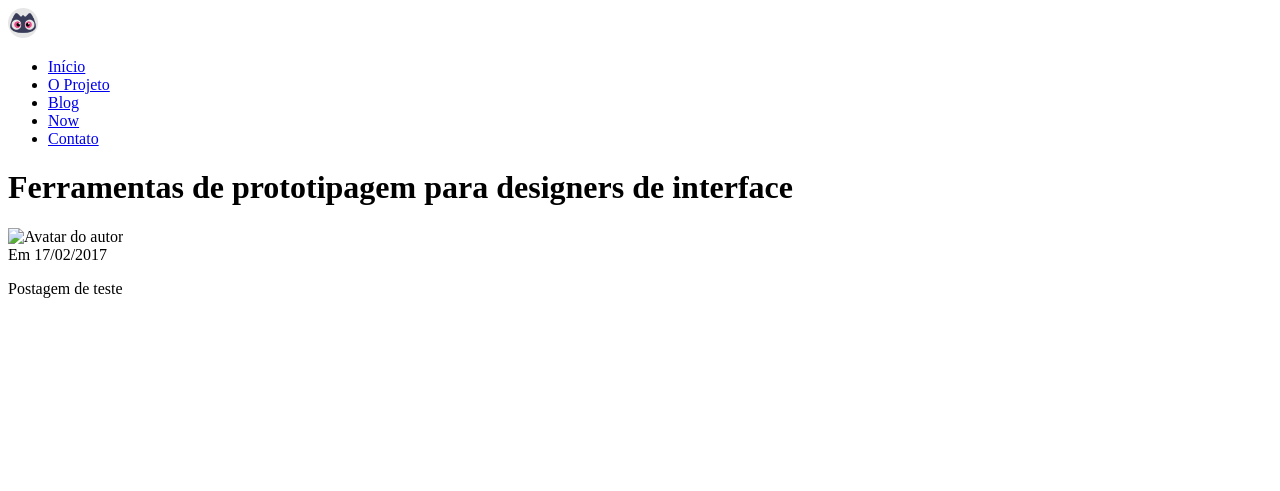
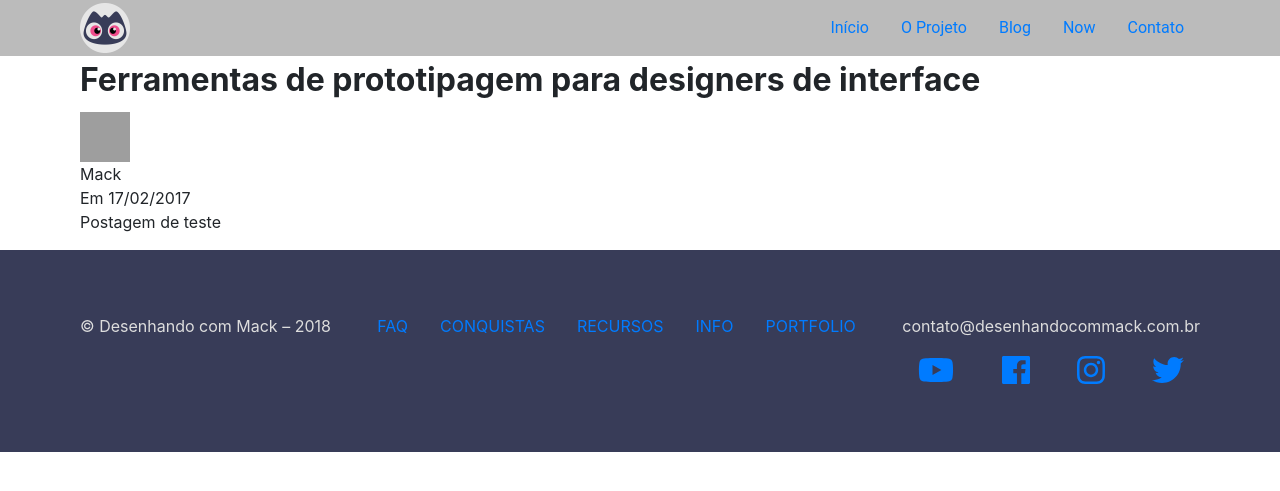
Before and after one commit to desenhandocommack/desenhandocommack.github.io, a Jekyll site: the page built from _posts/2017-02-17-postagem-4.md, in a window 1280 px wide. Shown: the top 491 px of the page. Built offline with Jekyll 4.4.1, drawn with Linux system fonts in a browser that asks for light colours; nearby versions of some CDN libraries; grey boxes are pictures that could not be loaded.

Commit message:
foram realizadas varias modificações

```diff
--- a/_config.yml
+++ b/_config.yml
@@ -5,14 +5,14 @@ baseurl: "" # the subpath of your site, e.g. /blog
 url: "http://desenhandocommack.com.br"
 
 social:
-  - twitter: mackdesenhos
-  - facebook: desenhandocommack
-  - youtube: desenhandocommack
-  - instagram: desenhandocommack
+    twitter: mackdesenhos
+    facebook: desenhandocommack
+    youtube: desenhandocommack
+    instagram: desenhandocommack
 
 author:
-  - name: Mack
-  - avatar: https://placeimg.com/50/50/people
+    name: Mack
+    avatar: https://placeimg.com/50/50/people
 
 paginate: 6
 paginate_path: "/blog/page-:num/"
--- a/_includes/footer.html
+++ b/_includes/footer.html
@@ -0,0 +1,21 @@
+<div class="footer-info">
+    <span class="footer-copy">&copy; Desenhando com Mack &ndash; 2018</span>
+
+    <ul class="footer-pages">
+        <li><a href="#">FAQ</a></li>
+        <li><a href="#">CONQUISTAS</a></li>
+        <li><a href="#">RECURSOS</a></li>
+        <li><a href="#">INFO</a></li>
+        <li><a href="#">PORTFOLIO</a></li>
+    </ul>
+
+    <div class="social">
+        <div class="social-email">contato@desenhandocommack.com.br</div>
+        <ul class="social-list">
+            <li><a href="#"><i class="fa-2x fab fa-youtube"></i></a></li>
+            <li><a href="#"><i class="fa-2x fab fa-facebook"></i></a></li>
+            <li><a href="#"><i class="fa-2x fab fa-instagram"></i></a></li>
+            <li><a href="#"><i class="fa-2x fab fa-twitter"></i></a></li>
+        </ul>
+    </div>
+</div>
--- a/_includes/header.html
+++ b/_includes/header.html
@@ -0,0 +1,2 @@
+<h1 class="page-title">{{ page.page_title }}</h1>
+<h2 class="page-description">{{ page.page_description }}</h2>
--- a/_includes/topbar.html
+++ b/_includes/topbar.html
@@ -1,7 +1,10 @@
 <div class="topbar">
-  <img src="/assets/img/logo.png" alt="Logo do site" width="30">
+    <img class="topbar-logo" src="/assets/img/logo.png" alt="Logo do site" height="50">
 
-  <ul class="topbar-list">
+    <div class="topbar-menu">
+        <span id="toggle"><i class="topbar-toggle fas fa-bars fa-2x"></i></span>
+
+        <ul class="topbar-list" id="menu">
             {% for i in site.topbar %}
 
             {% capture url %}{{ i | downcase | slugify | append: "/" | prepend: "/" | replace: "/início/", "/" }}{% endcapture %}
@@ -16,3 +19,4 @@
             {% endfor %}
         </ul>
     </div>
+</div>
--- a/_layouts/default.html
+++ b/_layouts/default.html
@@ -11,7 +11,7 @@
     <script defer src="https://use.fontawesome.com/releases/v5.0.6/js/all.js"></script>
   </head>
 
-  <body>
+  <body class="nojs">
     <header class="header">
       {% include topbar.html %}
 
@@ -22,5 +22,7 @@
     <main class="main">{{ content }}</main>
 
     <footer class="footer">{% include footer.html %}</footer>
+
+    <script src="{{ "/assets/js/functions.js" | relative_url }}" charset="utf-8"></script>
   </body>
 </html>
--- a/_sass/_card.scss
+++ b/_sass/_card.scss
@@ -1,15 +1,88 @@
+.card-container {
+    @include clearfix;
+    margin-top: 5rem;
+}
+
 .card {
+    font-family: "Roboto Condensed";
+    padding: 0 1.5rem;
+    margin-bottom: 5rem;
 
+    @media screen and (min-width: 700px) {
+        float: left;
+        width: 50%;
+    }
+
+    @media screen and (min-width: 960px) {
+        width: 33.33333%;
+    }
+}
+
+.card-separator {
+    margin: 0;
+    border: none;
+    clear: both;
+
+    @media screen and (min-width: 700px) {
+        &.w33 {
+            display: none;
+        }
+    }
+
+    @media screen and (min-width: 960px) {
+        &.w50 { display: none;  }
+        &.w33 { display: block; }
+    }
+}
+.card-next, .card-previous {
+    font-family: "Roboto Condensed";
+    font-size: 1.5rem;
+    font-weight: 900;
+    color: #808080;
+
+
+
+    &.disabled {
+        color: #b0b0b0;
+    }
+}
+
+.card-arrow {
+    color: #EE4C8B;
+
+    &.disabled {
+        color: #b0b0b0;
+    }
+}
+
+.card-pagination {
+    width: 100%;
+    display: flex;
+    justify-content: space-between;
+    margin-bottom: 5rem;
+
+    a:hover {
+        text-decoration: none;
+    }
 }
 
 .card-title {
-
+    font-weight: lighter;
+    font-size: 1.375rem;
+    a { color: #333; }
+    text-align: center;
+    margin: 0 1rem 0;
 }
 
 .card-thumbnail {
-
+    display: block;
+    width: 100%;
+    max-height: 160px;
 }
 
 .card-category {
-
+    font-size: 1.125rem;
+    color: #EE4C8B;
+    font-weight: bolder;
+    margin-bottom: 0;
 }
--- /dev/null
+++ b/_sass/_footer.scss
@@ -0,0 +1,55 @@
+.footer {
+    background: #383C58;
+    color: #ddd;
+    padding: 3rem 0;
+}
+
+.footer-info {
+    max-width: 70rem;
+    margin: auto;
+    text-align: center;
+
+    @media screen and (min-width: 1050px) {
+        display: flex;
+        justify-content: space-between;
+        align-items: baseline;
+    }
+}
+
+.footer-copy {
+    white-space: nowrap;
+}
+
+.footer-pages {
+    padding: 0;
+    margin: 0;
+    list-style: none;
+    display: flex;
+    justify-content: center;
+
+    a {
+        display: block;
+        padding: 1rem;
+    }
+}
+
+
+.social {
+    text-align: center;
+}
+
+.social-list {
+    padding: 0;
+    margin: 0;
+    list-style: none;
+    display: flex;
+    justify-content: center;
+
+    a {
+        display: block;
+        padding: 1rem;
+    }
+    @media screen and (min-width: 1050px) {
+        justify-content: space-between;
+    }
+}
--- /dev/null
+++ b/_sass/_header.scss
@@ -0,0 +1,26 @@
+.header {
+    background: #bbb;
+    font-family: "Roboto";
+    color: #808080;
+    text-align: center;
+}
+
+.page-title {
+    display: inline-block;
+    font-weight: bold;
+    font-size: 2.25rem;
+    text-align: center;
+    margin: 4rem 0 3rem;
+    border-bottom: solid 2px #C4C4C4;
+    padding: 0 2.5rem 1rem;
+}
+
+.page-description {
+    font-weight: 300;
+    font-size: 1.5rem;
+    text-align: center;
+    margin: 0 auto 0;
+    padding-bottom: 4rem;
+    max-width: 30rem;
+
+}
--- /dev/null
+++ b/_sass/_navbar.scss
@@ -0,0 +1,43 @@
+.navbar-list {
+    font-family: "Roboto";
+    font-weight: lighter;
+    font-size: 1.375rem;
+    color: #808080;
+    list-style: none;
+    margin: 0;
+    padding: 0;
+    justify-content: center;
+
+    @media screen and (min-width: 500px) {
+        display: flex;
+    }
+}
+
+.navbar-item {
+    position: relative;
+
+    a {
+        color: #808080;
+        display: block;
+        text-decoration: none;
+        padding: 0.5rem 2rem;
+    }
+}
+
+.nojs .navbar-item:hover {
+    .navbar-sublist {
+        display: block;
+    }
+}
+
+.navbar-sublist {
+    width: 100%;
+    position: absolute;
+    padding: 0;
+    list-style: none;
+    display: none;
+
+    &.expanded {
+        display: block;
+    }
+}
--- /dev/null
+++ b/_sass/_reboot.scss
@@ -0,0 +1,330 @@
+/*!
+ * Bootstrap Reboot v4.0.0 (https://getbootstrap.com)
+ * Copyright 2011-2018 The Bootstrap Authors
+ * Copyright 2011-2018 Twitter, Inc.
+ * Licensed under MIT (https://github.com/twbs/bootstrap/blob/master/LICENSE)
+ * Forked from Normalize.css, licensed MIT (https://github.com/necolas/normalize.css/blob/master/LICENSE.md)
+ */
+*,
+*::before,
+*::after {
+  box-sizing: border-box;
+}
+
+html {
+  font-family: sans-serif;
+  line-height: 1.15;
+  -webkit-text-size-adjust: 100%;
+  -ms-text-size-adjust: 100%;
+  -ms-overflow-style: scrollbar;
+  -webkit-tap-highlight-color: transparent;
+}
+
+@-ms-viewport {
+  width: device-width;
+}
+
+article, aside, dialog, figcaption, figure, footer, header, hgroup, main, nav, section {
+  display: block;
+}
+
+body {
+  margin: 0;
+  font-family: -apple-system, BlinkMacSystemFont, "Segoe UI", Roboto, "Helvetica Neue", Arial, sans-serif, "Apple Color Emoji", "Segoe UI Emoji", "Segoe UI Symbol";
+  font-size: 1rem;
+  font-weight: 400;
+  line-height: 1.5;
+  color: #212529;
+  text-align: left;
+  background-color: #fff;
+}
+
+[tabindex="-1"]:focus {
+  outline: 0 !important;
+}
+
+hr {
+  box-sizing: content-box;
+  height: 0;
+  overflow: visible;
+}
+
+h1, h2, h3, h4, h5, h6 {
+  margin-top: 0;
+  margin-bottom: 0.5rem;
+}
+
+p {
+  margin-top: 0;
+  margin-bottom: 1rem;
+}
+
+abbr[title],
+abbr[data-original-title] {
+  text-decoration: underline;
+  -webkit-text-decoration: underline dotted;
+  text-decoration: underline dotted;
+  cursor: help;
+  border-bottom: 0;
+}
+
+address {
+  margin-bottom: 1rem;
+  font-style: normal;
+  line-height: inherit;
+}
+
+ol,
+ul,
+dl {
+  margin-top: 0;
+  margin-bottom: 1rem;
+}
+
+ol ol,
+ul ul,
+ol ul,
+ul ol {
+  margin-bottom: 0;
+}
+
+dt {
+  font-weight: 700;
+}
+
+dd {
+  margin-bottom: .5rem;
+  margin-left: 0;
+}
+
+blockquote {
+  margin: 0 0 1rem;
+}
+
+dfn {
+  font-style: italic;
+}
+
+b,
+strong {
+  font-weight: bolder;
+}
+
+small {
+  font-size: 80%;
+}
+
+sub,
+sup {
+  position: relative;
+  font-size: 75%;
+  line-height: 0;
+  vertical-align: baseline;
+}
+
+sub {
+  bottom: -.25em;
+}
+
+sup {
+  top: -.5em;
+}
+
+a {
+  color: #007bff;
+  text-decoration: none;
+  background-color: transparent;
+  -webkit-text-decoration-skip: objects;
+}
+
+a:hover {
+  color: #0056b3;
+  text-decoration: underline;
+}
+
+a:not([href]):not([tabindex]) {
+  color: inherit;
+  text-decoration: none;
+}
+
+a:not([href]):not([tabindex]):hover, a:not([href]):not([tabindex]):focus {
+  color: inherit;
+  text-decoration: none;
+}
+
+a:not([href]):not([tabindex]):focus {
+  outline: 0;
+}
+
+pre,
+code,
+kbd,
+samp {
+  font-family: monospace, monospace;
+  font-size: 1em;
+}
+
+pre {
+  margin-top: 0;
+  margin-bottom: 1rem;
+  overflow: auto;
+  -ms-overflow-style: scrollbar;
+}
+
+figure {
+  margin: 0 0 1rem;
+}
+
+img {
+  vertical-align: middle;
+  border-style: none;
+}
+
+svg:not(:root) {
+  overflow: hidden;
+}
+
+table {
+  border-collapse: collapse;
+}
+
+caption {
+  padding-top: 0.75rem;
+  padding-bottom: 0.75rem;
+  color: #6c757d;
+  text-align: left;
+  caption-side: bottom;
+}
+
+th {
+  text-align: inherit;
+}
+
+label {
+  display: inline-block;
+  margin-bottom: .5rem;
+}
+
+button {
+  border-radius: 0;
+}
+
+button:focus {
+  outline: 1px dotted;
+  outline: 5px auto -webkit-focus-ring-color;
+}
+
+input,
+button,
+select,
+optgroup,
+textarea {
+  margin: 0;
+  font-family: inherit;
+  font-size: inherit;
+  line-height: inherit;
+}
+
+button,
+input {
+  overflow: visible;
+}
+
+button,
+select {
+  text-transform: none;
+}
+
+button,
+html [type="button"],
+[type="reset"],
+[type="submit"] {
+  -webkit-appearance: button;
+}
+
+button::-moz-focus-inner,
+[type="button"]::-moz-focus-inner,
+[type="reset"]::-moz-focus-inner,
+[type="submit"]::-moz-focus-inner {
+  padding: 0;
+  border-style: none;
+}
+
+input[type="radio"],
+input[type="checkbox"] {
+  box-sizing: border-box;
+  padding: 0;
+}
+
+input[type="date"],
+input[type="time"],
+input[type="datetime-local"],
+input[type="month"] {
+  -webkit-appearance: listbox;
+}
+
+textarea {
+  overflow: auto;
+  resize: vertical;
+}
+
+fieldset {
+  min-width: 0;
+  padding: 0;
+  margin: 0;
+  border: 0;
+}
+
+legend {
+  display: block;
+  width: 100%;
+  max-width: 100%;
+  padding: 0;
+  margin-bottom: .5rem;
+  font-size: 1.5rem;
+  line-height: inherit;
+  color: inherit;
+  white-space: normal;
+}
+
+progress {
+  vertical-align: baseline;
+}
+
+[type="number"]::-webkit-inner-spin-button,
+[type="number"]::-webkit-outer-spin-button {
+  height: auto;
+}
+
+[type="search"] {
+  outline-offset: -2px;
+  -webkit-appearance: none;
+}
+
+[type="search"]::-webkit-search-cancel-button,
+[type="search"]::-webkit-search-decoration {
+  -webkit-appearance: none;
+}
+
+::-webkit-file-upload-button {
+  font: inherit;
+  -webkit-appearance: button;
+}
+
+output {
+  display: inline-block;
+}
+
+summary {
+  display: list-item;
+  cursor: pointer;
+}
+
+template {
+  display: none;
+}
+
+[hidden] {
+  display: none !important;
+}
+/*# sourceMappingURL=bootstrap-reboot.css.map */
--- /dev/null
+++ b/_sass/_topbar.scss
@@ -0,0 +1,61 @@
+$min-width: 500px;
+
+.topbar {
+    background: #bbb;
+    max-width: 70rem;
+    margin: 0 auto;
+    position: relative;
+    display: flex;
+    justify-content: space-between;
+    align-items: center;
+}
+
+.topbar-logo {
+    z-index: 9999;
+}
+
+.topbar-menu {
+    text-align: right;
+    float: right;
+}
+
+.nojs .topbar-menu:hover {
+    .topbar-list {
+        display: block;
+    }
+}
+
+.topbar-toggle {
+    @media screen and (min-width: $min-width) {
+        display: none;
+    }
+}
+
+.topbar-list {
+    position: absolute;
+    right: 0;
+    width: 100%;
+    margin: 0;
+    padding: 0;
+    display: none;
+
+    &.expanded {
+        @media screen and (max-width: $min-width) {
+            display: block;
+        }
+    }
+
+    @media screen and (min-width: $min-width) {
+        position: static;
+        display: flex;
+    }
+}
+
+.topbar-item {
+    list-style: none;
+}
+
+.topbar-text {
+    display: block;
+    padding: 1rem 1rem;
+}
--- a/assets/css/custom.scss
+++ b/assets/css/custom.scss
@@ -2,4 +2,25 @@
 ---
 @import url('https://fonts.googleapis.com/css?family=Roboto+Condensed');
 
-// @import "reboot";
+// Mixin itself
+@mixin clearfix() {
+  &::after {
+    display: block;
+    content: "";
+    clear: both;
+  }
+}
+
+@import "reboot";
+@import "card";
+@import "topbar";
+@import "navbar";
+@import "header";
+@import "footer";
+
+
+
+.main {
+    max-width: 70rem;
+    margin: 0 auto;
+}
--- /dev/null
+++ b/assets/js/functions.js
@@ -0,0 +1,20 @@
+document.body.className = "js";
+
+var toggle = document.getElementById("toggle");
+var menu = document.getElementById("menu");
+var toggle2 = document.getElementById("toggle2");
+var menu2 = document.getElementById("menu2");
+
+toggle.onclick = function() {
+    if ( menu.classList.contains("expanded") )
+        menu.classList.remove("expanded");
+    else
+        menu.classList.add("expanded");
+}
+
+toggle2.onclick = function() {
+    if ( menu2.classList.contains("expanded") )
+        menu2.classList.remove("expanded");
+    else
+        menu2.classList.add("expanded");
+}
```
Also changed, not shown: _includes/navbar.html (+13 -0 lines), blog/index.html (+29 -0 lines). Lines whose indentation alone changed are shown as unchanged.
